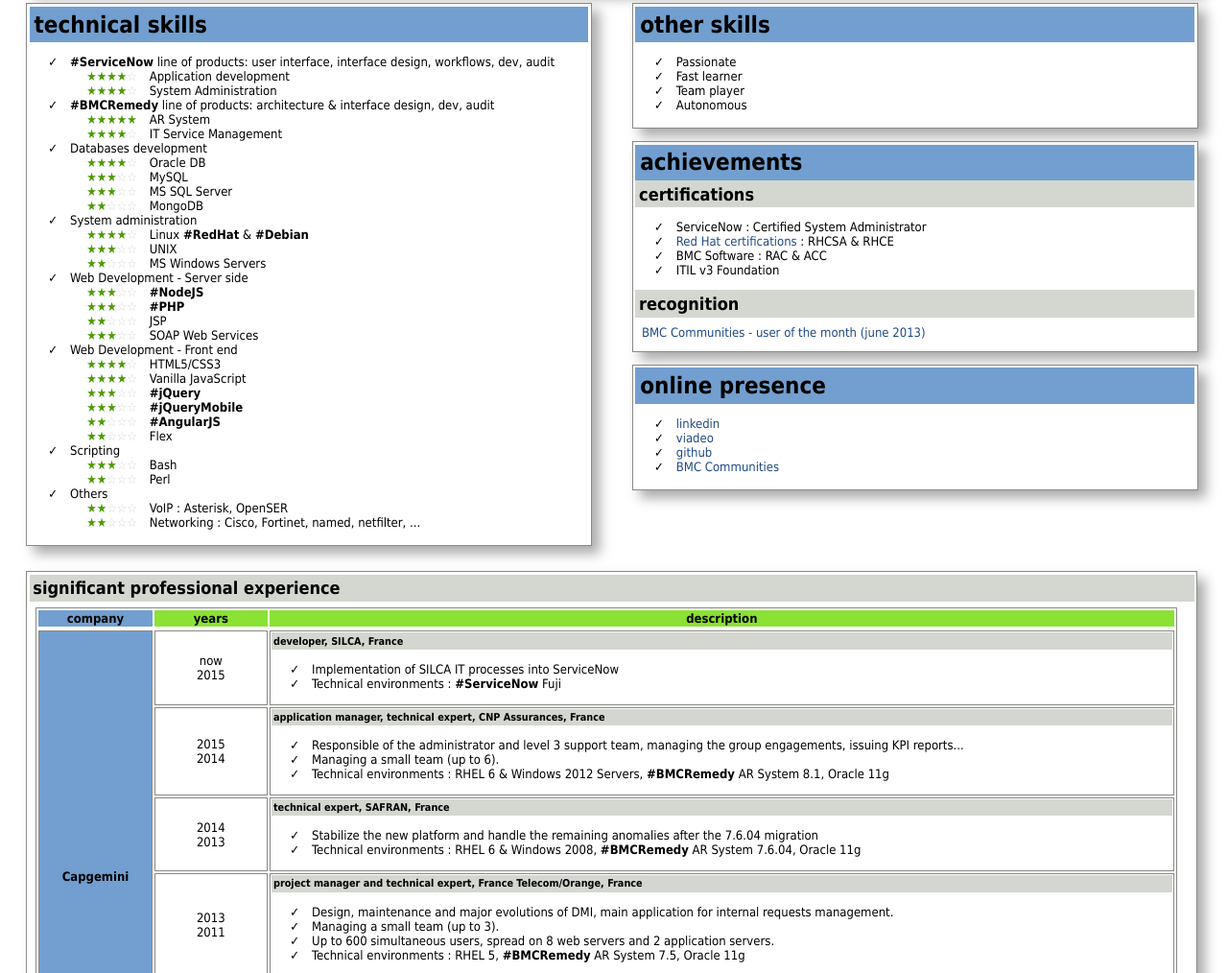
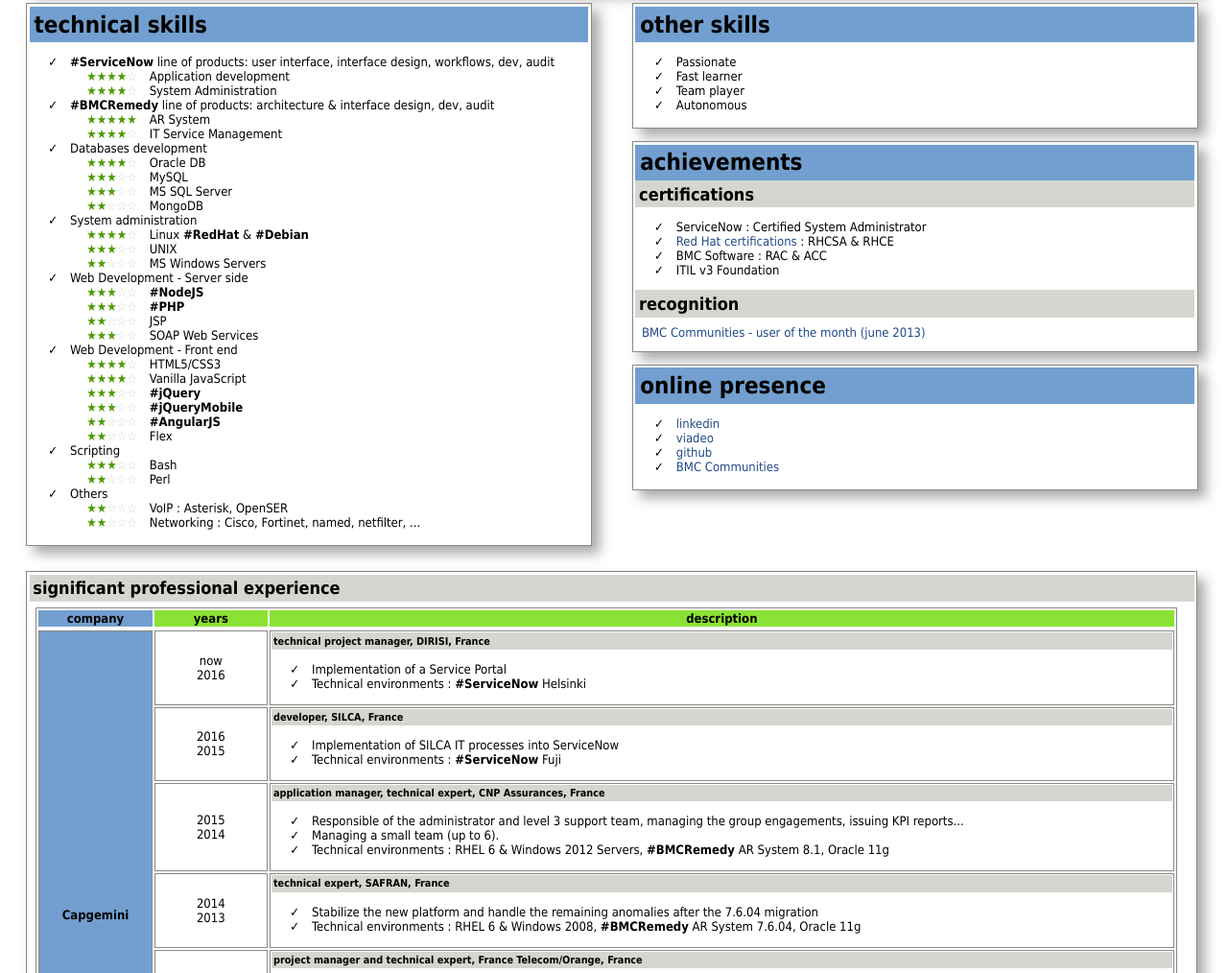
Before and after one commit to macmorning/macmorning.github.io, a plain HTML site: page index.html in a window 1280 px wide. Shown: the part 119-1133 px from the top of the page at 96% size. Drawn offline with Linux system fonts and the light colour scheme.

Commit message:
added dirisi

```diff
--- a/index.html
+++ b/index.html
@@ -156,8 +156,18 @@ WITH THE SOFTWARE OR THE USE OR OTHER DEALINGS IN THE SOFTWARE.
                                 <td colspan=2 class="companyTR"><h4>Capgemini</h4></td>
 							</tr>
                             <tr>
-                                <td rowspan=5 class="companyTD"><h4>Capgemini</h4></td>
-                                <td class="yearsTD">now<br/>2015</td>
+                                <td rowspan=6 class="companyTD"><h4>Capgemini</h4></td>
+                                <td class="yearsTD">now<br/>2016</td>
+                                <td class="descriptionTD">
+                                    <h5>technical project manager, DIRISI, France</h5>
+                                    <ul class="bullet">
+                                        <li>Implementation of a Service Portal</li>
+                                        <li>Technical environments : <b>#ServiceNow</b> Helsinki</li>
+                                    </ul>
+                                </td>
+                            </tr>
+                            <tr>
+                                <td class="yearsTD">2016<br/>2015</td>
                                 <td class="descriptionTD">
                                     <h5>developer, SILCA, France</h5>
                                     <ul class="bullet">
```
